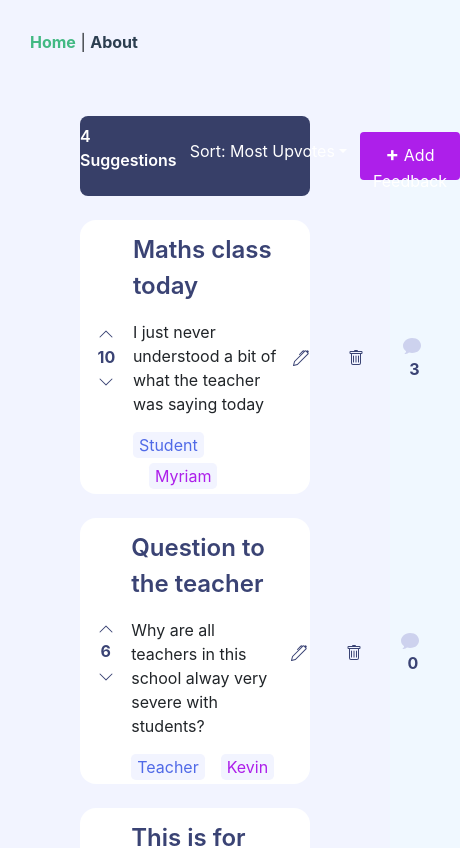
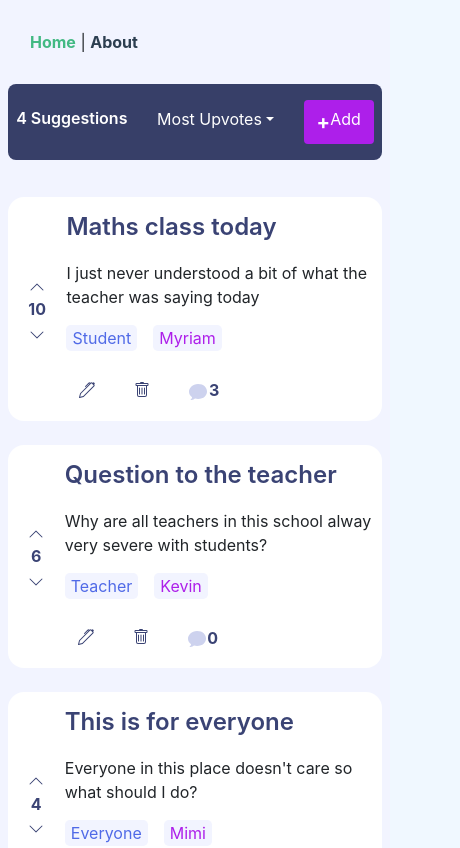
Before and after one commit to carelledjuffo/feedback-app-vue, a Vue app: page / in a window 390 px wide. Shown: the top 848 px of the page, 460 px wide, since content can reach past the window. Built offline with nearby package versions, Linux system fonts and the light colour scheme.

Commit message:
fix edit bug

```diff
--- a/src/components/AddFeedback.vue
+++ b/src/components/AddFeedback.vue
@@ -1,7 +1,7 @@
 <template>
   <!-- Button trigger modal -->
   <button type="button" class="btn  add-btn" data-toggle="modal" data-target="#exampleModal">
-    Add Feedback
+    Add
   </button>
 
   <!-- Modal -->
@@ -144,4 +144,17 @@ select option:hover {
 .modal {
   color: black;
 }
+@media only screen and (max-width: 520px) {
+  .add-btn  {
+    display: flex;
+    flex-flow: row;
+  }
+  .add-btn:before {
+    content: '+ ';
+    font-size: 20px;
+    font-weight: bold;
+    color: white;
+  }
+
+}
 </style>
--- a/src/components/FeedBackMain.vue
+++ b/src/components/FeedBackMain.vue
@@ -21,7 +21,7 @@
         <p class="comment-amount">{{ sortedList.length }} Suggestions</p>
         <div class="dropdown">
           <button class="btn btn-sort dropdown-toggle" type="button" id="dropdownMenuButton" data-toggle="dropdown" aria-haspopup="true" aria-expanded="false">
-            Sort: {{sortingMessage}}
+            {{sortingMessage}}
           </button>
           <div class="dropdown-menu" aria-labelledby="dropdownMenuButton">
             <a class="dropdown-item" @click="classify=1">Most Upvotes</a>
@@ -31,7 +31,7 @@
             <input placeholder="category" class="input-category" @mouseleave="classify=5" v-model="category">
           </div>
         </div>
-        <AddFeedback >Add Feedback</AddFeedback>
+        <AddFeedback >Add</AddFeedback>
       </div>
       <div
           v-for="feedback in sortedList"
@@ -67,8 +67,14 @@ export default {
     return {
       classify: 1,
       modalData: {},
-      category: ''
+      category: '',
+      fbl: this.$store.state.feedbackList
     };
+  },
+  watch: {
+    fbl: function (newVal) {
+      console.log(newVal);
+    }
   },
   computed: {
     sortingMessage: function () {
@@ -111,46 +117,24 @@ export default {
     },
     sortByVotes(sortingMethod) {
       let tempList = [...this.$store.state.feedbackList]
-      for(let i=0; i < tempList.length; i++) {
-        for(let j=i+1; j < tempList.length; j++) {
+        tempList.sort(function (feedbackA, feedbackB) {
           if(sortingMethod == 'asc') {
-            if(tempList[j].upvote < tempList[i].upvote) {
-              let temp = tempList[i];
-              tempList[i] = tempList[j];
-              tempList[j] = temp;
-            }
+            return feedbackA.upvote - feedbackB.upvote ;
+          } else {
+            return feedbackB.upvote - feedbackA.upvote;
           }
-          if(sortingMethod == 'dsc') {
-            if(tempList[j].upvote > tempList[i].upvote) {
-              let temp = tempList[i];
-              tempList[i] = tempList[j];
-              tempList[j] = temp;
-            }
-          }
-        }
-      }
+        });
       return tempList;
     },
     sortByComment(sortingMethod) {
       let tempList = [...this.$store.state.feedbackList]
-      for(let i=0; i < tempList.length; i++) {
-        for(let j=i+1; j < tempList.length; j++) {
-          if(sortingMethod == 'asc') {
-            if(tempList[j].commentList.length < tempList[i].commentList.length) {
-              let temp = tempList[i];
-              tempList[i] = tempList[j];
-              tempList[j] = temp;
-            }
-          }
-          if(sortingMethod == 'dsc') {
-            if(tempList[j].commentList.length > tempList[i].commentList.length) {
-              let temp = tempList[i];
-              tempList[i] = tempList[j];
-              tempList[j] = temp;
-            }
-          }
+      tempList.sort(function (feedbackA, feedbackB) {
+        if(sortingMethod == 'asc') {
+          return feedbackA.commentList.length - feedbackB.commentList.length ;
+        } else {
+          return feedbackB.commentList.length - feedbackA.commentList.length ;
         }
-      }
+      });
       return tempList;
     },
     sortByCategory(category) {
@@ -178,11 +162,10 @@ export default {
   justify-content: space-around;
 }
 .comment-main-display {
-  flex: 0 0 64%;
+  flex: 0 0 94%;
 }
 .btn-sort, .btn-sort:hover {
   color: #fff;
-  align-self: center;
   margin-top: 1em;
 }
 .btn-sort:focus{
@@ -193,8 +176,9 @@ export default {
 }
 
 .comment-header > p {
+  font-size: 1em;
   align-self: center;
-  font-size: 1em;
+  margin-top: 7px;
 }
 .single-comment-display {
   transition: transform .1s ease-in;
@@ -211,7 +195,8 @@ export default {
   display: flex;
   justify-content: center;
   flex-flow: column;
-  margin: 2em 5em 5em 5em;
+  margin-left: 20%;
+  margin-right: 20%;
 }
 .features-app-name, .features-category, .features-roadmap {
   margin-right: 10px;
@@ -245,27 +230,21 @@ export default {
 .dropdown-item:active{
   background: #f2f4ff;
 }
-@media only screen and (min-width: 1000px) {
+@media only screen and (max-width: 1200px) {
   .main-content {
-    margin: 2em 30em 2em 30em;
-  }
-  .features {
-    margin-right: 2em;
-  }
-  .main-content {
-    display: flex;
-    justify-content: center;
-    flex-flow: row;
-    margin: 2em 2em 2em 2em;
-  }
-  .features-app-name, .features-category, .features-roadmap {
-    display: flex;
-    flex-flow: row;
-    margin-top: 10px;
-    width: 100%;
-  }
-  *:focus {
-    outline: 0;
+    margin-left: 10%;
+    margin-right: 10%;
   }
 }
+@media only screen and (max-width: 520px) {
+  .main-content {
+    margin-left: 2%;
+    margin-right: 2%;
+  }
+  .comment-header {
+    height: 100%;
+    margin-bottom: 10%;
+  }
+}
+
 </style>
--- a/src/components/FeedbackDisplay.vue
+++ b/src/components/FeedbackDisplay.vue
@@ -3,35 +3,37 @@
     <div class="fb-display" style="width: 200px">
       <div class="fb-upvote">
         <span class="btn upvote-btn" >
-          <span class="arrow-up" @click="upvote++">
+          <span class="arrow-up" @click="incrementUpvote">
            <svg xmlns="http://www.w3.org/2000/svg" width="16" height="16" fill="currentColor" class="bi bi-chevron-up" viewBox="0 0 16 16">
            <path fill-rule="evenodd" d="M7.646 4.646a.5.5 0 0 1 .708 0l6 6a.5.5 0 0 1-.708.708L8 5.707l-5.646 5.647a.5.5 0 0 1-.708-.708l6-6z"/>
             </svg>
            </span>
-         <span> {{ upvote }} </span>
-          <span class="arrow-down" @click="upvote--">
+         <span> {{ feedback.upvote }} </span>
+          <span class="arrow-down" @click="decrementUpvote">
            <svg xmlns="http://www.w3.org/2000/svg" width="16" height="16" fill="currentColor" class="bi bi-chevron-down" viewBox="0 0 16 16">
            <path fill-rule="evenodd" d="M1.646 4.646a.5.5 0 0 1 .708 0L8 10.293l5.646-5.647a.5.5 0 0 1 .708.708l-6 6a.5.5 0 0 1-.708 0l-6-6a.5.5 0 0 1 0-.708z"/>
            </svg>
            </span>
         </span>
       </div>
+      <div class="feedback-part-noVotes">
         <div class="fb-body">
           <div class="fb-title">
-          <p>{{ title }}</p>
+            <p>{{ feedback.title }}</p>
           </div>
           <div class="fb-description">
-          <p>{{ description }}</p>
+            <p>{{ feedback.description }}</p>
           </div>
           <div>
             <button class="fb-category">
-            <span>{{ category }}</span>
+              <span>{{ feedback.category }}</span>
             </button>
             <button class="fb-name">
-            <span>{{ name }}</span>
+              <span>{{ feedback.name }}</span>
             </button>
           </div>
         </div>
+        <div class="feedback-action">
           <div class="btn-edit">
             <button class="btn btn-edit" data-target="#editModal" data-toggle="modal">
               <span>
@@ -63,6 +65,9 @@
           </div>
         </div>
         </div>
+    </div>
+
+  </div>
 </template>
 
 <script>
@@ -75,20 +80,13 @@ export default {
   props: {
     feedback: {},
   },
-  created() {
-    console.log(this.feedback);
+  methods: {
+    incrementUpvote() {
+     this.$store.commit('incrementUpvote', this.feedback.id);
     },
-  data() {
-    return {
-      name: this.feedback.name,
-      title: this.feedback.title,
-      category: this.feedback.category,
-      description: this.feedback.description,
-      upvote: this.feedback.upvote,
-      noOfComments: this.feedback.commentList.length
-    };
-  },
-  methods: {
+    decrementUpvote() {
+      this.$store.commit('decrementUpvote', this.feedback.id);
+    }
   },
 };
 </script>
@@ -102,6 +100,14 @@ export default {
   border-radius: 1em;
   min-width: 100%;
   min-height: 150px;
+}
+.feedback-part-noVotes {
+  display: flex;
+  flex-flow: row;
+}
+.feedback-action {
+  display: flex;
+  flex-flow: row;
 }
 .fb-upvote {
   flex: 0 0 10%;
@@ -173,4 +179,61 @@ export default {
 .btn-delete > svg {
   color: #3a4374;
 }
+@media only screen and (max-width: 750px) {
+  .fb-body {
+    flex: 0 0 55%;
+    display: flex;
+    flex-flow: column;
+    align-items: flex-start;
+  }
+  .btn-delete {
+    flex: 0 0 1%;
+    align-self: center;
+    box-shadow: none;
+    color: #3a4374;
+  }
+  .btn-comment {
+    flex: 0 0 10%;
+    align-self: center;
+    margin-right: 1%;
+    margin-top: 4%;
+  }
+  .btn-edit {
+    flex: 0 0 1%;
+  }
+  .fb-upvote {
+    flex: 0 0 5%;
+    align-self: center;
+  }
+  .no-of-comments {
+    margin-left: 0.1em;
+  }
+}
+
+@media only screen and (max-width: 520px) {
+  .feedback-part-noVotes{
+    display: flex;
+    flex-flow: column;
+  }
+  .fb-upvote {
+    flex: 0 0 10%;
+    align-self: center;
+  }
+  .fb-body {
+    flex: 0 0 30%;
+    display: flex;
+    flex-flow: column;
+  }
+  .btn-delete {
+    flex: 0 0 1%;
+  }
+  .btn-comment {
+    flex: 0 0 20%;
+    margin-bottom: 3%;
+  }
+  .btn-edit {
+    flex: 0 0 1%;
+  }
+
+}
 </style>
--- a/src/main.js
+++ b/src/main.js
@@ -4,7 +4,8 @@ import "bootstrap";
 import "bootstrap/dist/css/bootstrap.min.css";
 import router from "./router";
 import { createStore } from "vuex";
-import { dataStore } from "@/store";
+import { dataStore } from "@/store/store";
+
 
 const store = createStore(dataStore)
 createApp(App).use(router).use(store).mount("#app");
--- /dev/null
+++ b/src/store/plugin.js
@@ -0,0 +1,7 @@
+export const myPlugin = store => {
+   store.subscribe(mutation => {
+       if(mutation.type == "editFeedback") {
+           console.log(mutation.payload);
+       }
+   })
+}
--- a/src/store.js
+++ b/src/store/store.js
@@ -1,3 +1,4 @@
+import { myPlugin } from "@/store/plugin";
 export const dataStore = {
     state: {
         feedbackList: [
@@ -115,7 +116,6 @@ export const dataStore = {
                     state.feedbackList[index].category = editData.category;
                     state.feedbackList[index].description = editData.description;
                     console.log(state.feedbackList);
-
                 }
             })
 
@@ -129,9 +129,26 @@ export const dataStore = {
                 }
             });
 
+        },
+        incrementUpvote(state, id) {
+            state.feedbackList.forEach(feedback => {
+                if(feedback.id == id) {
+                    let index = state.feedbackList.indexOf(feedback);
+                    state.feedbackList[index].upvote++;
+                }
+            });
+        },
+        decrementUpvote(state, id) {
+            state.feedbackList.forEach(feedback => {
+                if(feedback.id == id) {
+                    let index = state.feedbackList.indexOf(feedback);
+                    state.feedbackList[index].upvote--;
+                }
+            });
         }
     },
     actions: {},
     getters: {},
-    modules: {}
+    modules: {},
+    plugins:[ myPlugin ]
 }
```
Lines whose indentation alone changed are shown as unchanged.
